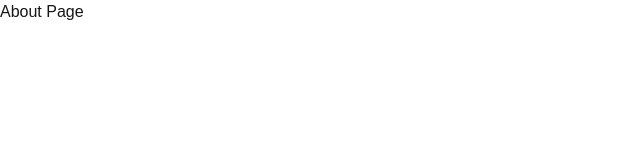
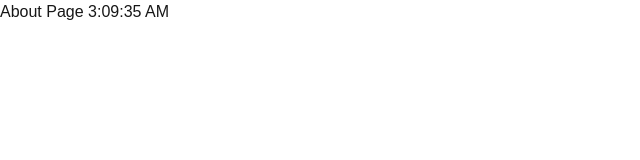
Before and after one commit to hysiou1103/nextjs-learning-rendering-demo, a Next.js app: page /about in a window 1280 px wide. Shown: the top 160 px of the page, without its empty margins (0-640 px from the left). Built offline with nearby package versions, Linux system fonts and the light colour scheme.

Commit message:
Tutorial52-Static Rendering

```diff
--- a/src/app/about/page.tsx
+++ b/src/app/about/page.tsx
@@ -1,4 +1,5 @@
+// About page 是 server component，可以從 build 出來的 about.rsc 中看到有 h1 tag 的結構，並且沒有額外的 js 檔案
 export default function AboutPage() {
   console.log('about server component');
-  return <h1>About Page</h1>;
+  return <h1>About Page {new Date().toLocaleTimeString()}</h1>;
 }
--- a/src/app/dashboard/page.tsx
+++ b/src/app/dashboard/page.tsx
@@ -1,3 +1,5 @@
+// Dashboard page 是 client component，build 出來的 dashboard.rsc 中看不到有 h1 tag 的結構，但可以找到額外的 js 檔案，並在該 js 檔案中找到 h1 tag 的結構
+
 'use client';
 
 import { useState } from 'react';
```
